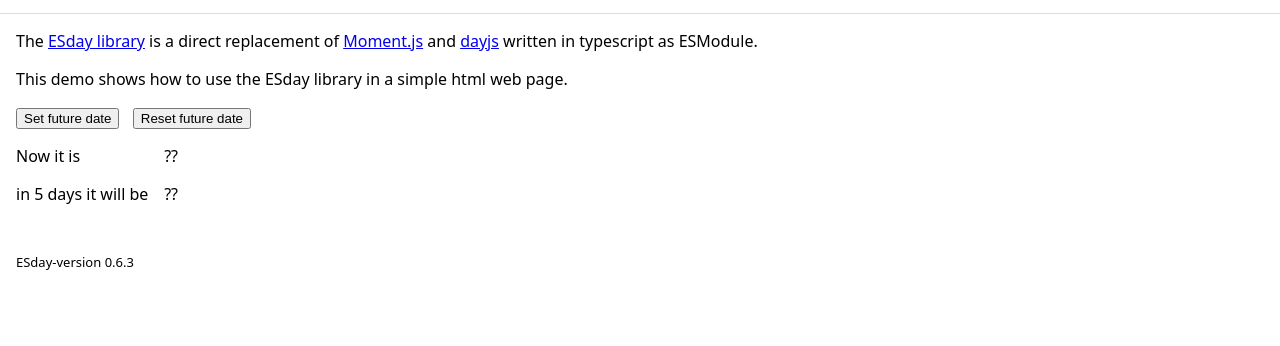
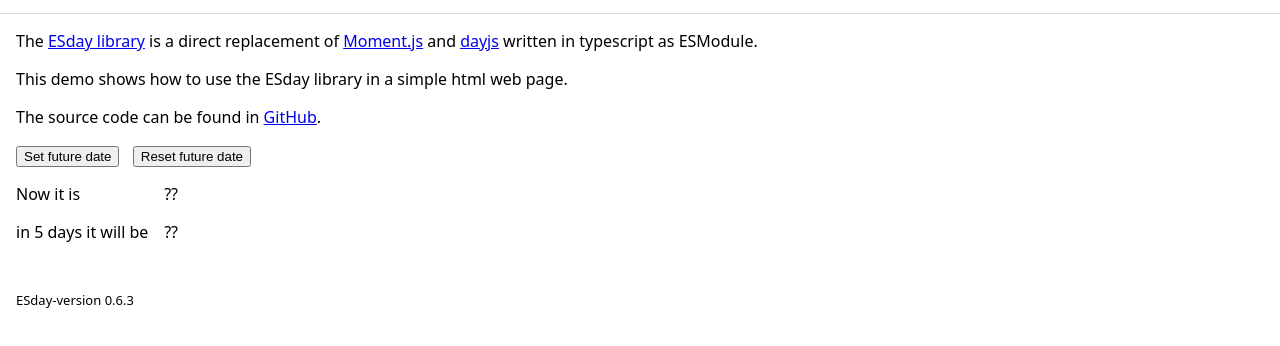
Before and after one commit to BePo65/esday-demo-html, a website: page src/index.html in a window 1280 px wide. Shown: the part 68-414 px from the top of the page. Drawn offline with Linux system fonts and the light colour scheme.

Commit message:
feat: add link to repository to demo page

```diff
--- a/src/index.html
+++ b/src/index.html
@@ -28,6 +28,10 @@
         href="https://momentjs.com/" target="_blank">Moment.js</a> and <a href="https://day.js.org/"
         target="_blank">dayjs</a> written in typescript as ESModule.</p>
     <p>This demo shows how to use the ESday library in a simple html web page.</p>
+    <p>
+      The source code can be found in
+      <a href="https://github.com/BePo65/esday-demo-html">GitHub</a>.
+    </p>
     <p><button id="set-output">Set future date</button><button id="reset-output">Reset future date</button></p>
     <p>
       <span class="date-now-label">Now it is</span>
```
